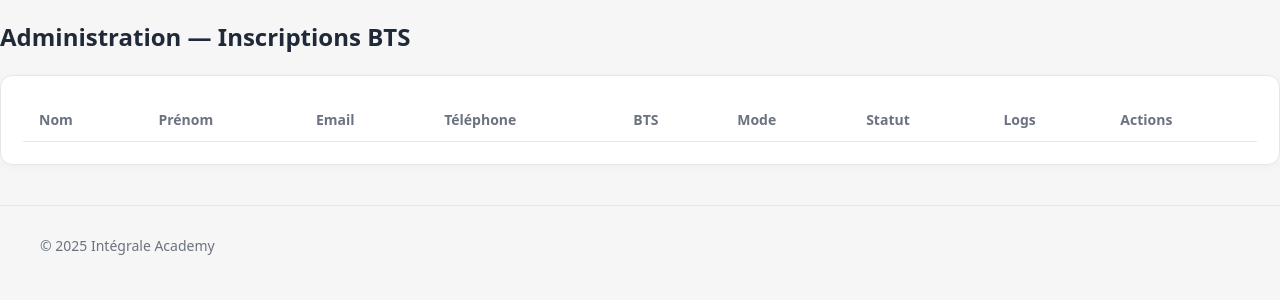
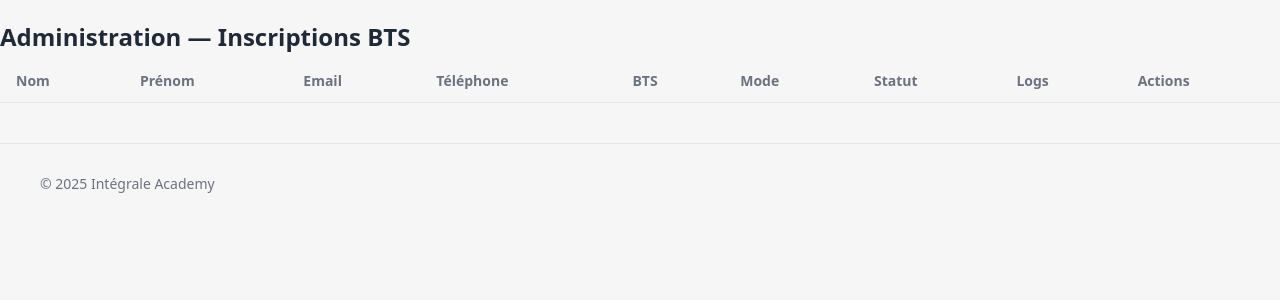
Before and after one commit to integraleacademy/inscriptionsbts, a Flask app: page /admin in a window 1280 px wide. Shown: the part 61-361 px from the top of the page. Run offline with Flask 3, Linux system fonts and the light colour scheme; the visitor is signed in with stand-in values (Sample User, id 1); lists and menus that the app fills with data are empty; parts of the project's set-up code (start-up, migrations or seed data) failed here and were passed over.

Commit message:
Update admin.html

```diff
--- a/templates/admin.html
+++ b/templates/admin.html
@@ -2,7 +2,7 @@
 {% block content %}
 <h2 class="page-title">Administration — Inscriptions BTS</h2>
 
-<div class="card card-wide">
+<div class="admin-full">
   <table class="admin-table">
     <thead>
       <tr>
```
